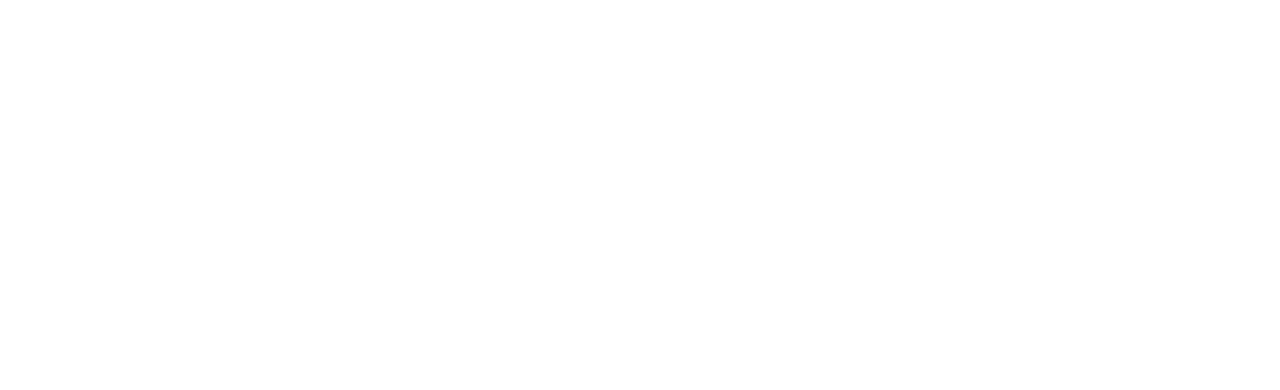
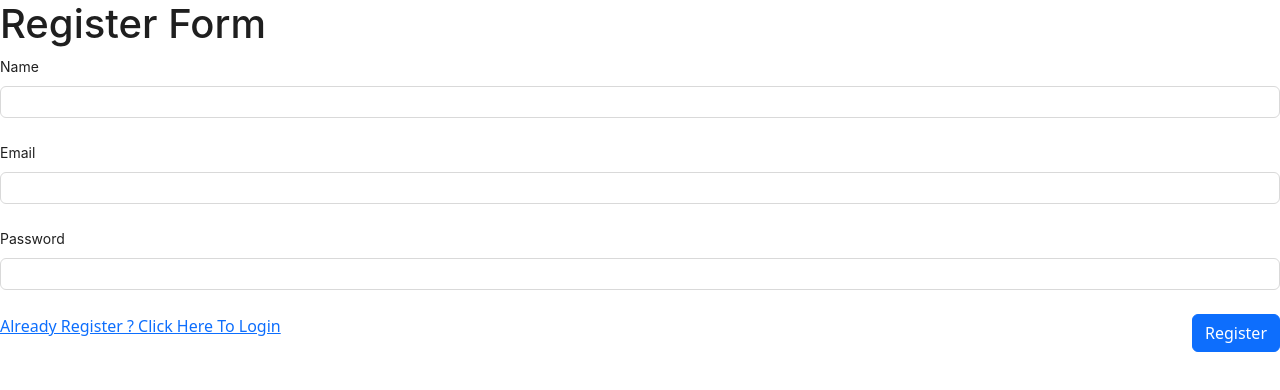
Before and after one commit to sumanchaudhary724/Expense_Management_System, a React (Create React App) app in the folder client/: page /register in a window 1280 px wide. Before the commit this address had no page. Shown: the top 390 px of the page. Built offline with nearby package versions, Linux system fonts and the light colour scheme; the HTML template or start-up script is replaced by a standard one.

Commit message:
Added login and register

```diff
--- a/client/package.json
+++ b/client/package.json
@@ -6,6 +6,7 @@
     "@testing-library/jest-dom": "^5.16.5",
     "@testing-library/react": "^13.4.0",
     "@testing-library/user-event": "^13.5.0",
+    "antd": "^5.7.0",
     "axios": "^1.4.0",
     "bootstrap": "^5.3.0",
     "react": "^18.2.0",
--- a/client/src/App.js
+++ b/client/src/App.js
@@ -1,12 +1,14 @@
 import "./App.css";
 import { Routes, Route } from "react-router-dom";
 import HomePage from "./pages/HomePage";
+import Register from "./pages/Register";
 
 function App() {
   return (
     <>
       <Routes>
         <Route path="/" element={<HomePage />} />
+        <Route path="/register" element={<Register />} />
       </Routes>
     </>
   );
--- a/client/src/index.css
+++ b/client/src/index.css
@@ -11,3 +11,6 @@
 .navbar {
   background-color: #66c2ff !important;
 }
+
+.register-page {
+}
--- /dev/null
+++ b/client/src/pages/Register.js
@@ -0,0 +1,32 @@
+import React from "react";
+import { Form, Input } from "antd";
+import { Link } from "react-router-dom";
+const Register = () => {
+  //From submit
+  const submitHandler = (values) => {
+    console.log(values);
+  };
+  return (
+    <>
+      <div className="register-page"></div>
+      <Form layout="vertical" onFinish={submitHandler}>
+        <h1>Register Form</h1>
+        <Form.Item label="Name" name="name">
+          <Input />
+        </Form.Item>
+        <Form.Item label="Email" name="email">
+          <Input type="email" />
+        </Form.Item>
+        <Form.Item label="Password" name="password">
+          <Input type="password" />
+        </Form.Item>
+      </Form>
+      <div className="d-flex justify-content-between">
+        <Link to="/login">Already Register ? Click Here To Login</Link>
+        <button className="btn btn-primary">Register</button>
+      </div>
+    </>
+  );
+};
+
+export default Register;
```
Also changed, not shown: 1 other file (tests, documents, lock files or other folders).
